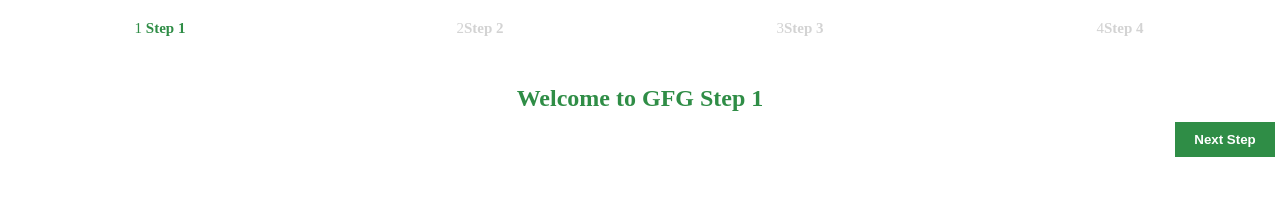
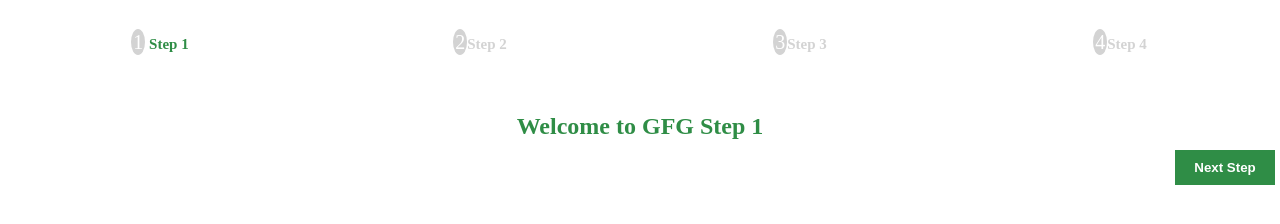
Before and after one commit to FrankGrillo1991/Multi-Step-Progress-Bar, a plain HTML site: page index.html in a window 1280 px wide. Drawn offline with nearby package versions, Linux system fonts and the light colour scheme.

Commit message:
Update styles.css

```diff
--- a/styles.css
+++ b/styles.css
@@ -105,3 +105,15 @@
 #progressbar #step4:before {
     content: "4";
 }
+
+#progressbar li:before {
+    width: 50px;
+    height: 50px;
+    line-height: 45px;
+    font-size: 20px;
+    color: #ffffff;
+    background: lightgray;
+    border-radius: 50%;
+    margin: 0 auto 10px auto;
+    padding: 2px;
+}
```
